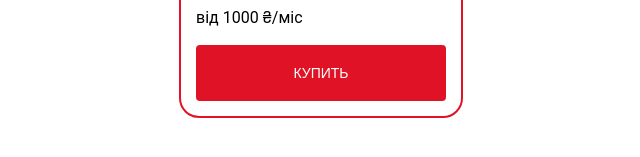
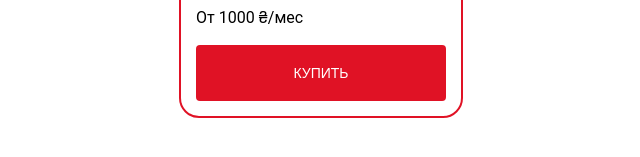
Before and after one commit to DaniilHmelyov/iPhone13, a plain HTML site: page index.html in a window 1280 px wide. Shown: the part 439-596 px from the top of the page, 319-959 px from the left. Drawn offline with Linux system fonts and the light colour scheme.

Commit message:
Update index.html

```diff
--- a/index.html
+++ b/index.html
@@ -35,9 +35,9 @@
                 </div>
                 <div class="card__price-info card__price-top">
                     <p class="card__price-trust ">
-                       <span> від
+                       <span> От
                         1000
-                        ₴/міс
+                        ₴/мес
                         </span>
                     </p>
                 </div>
```
